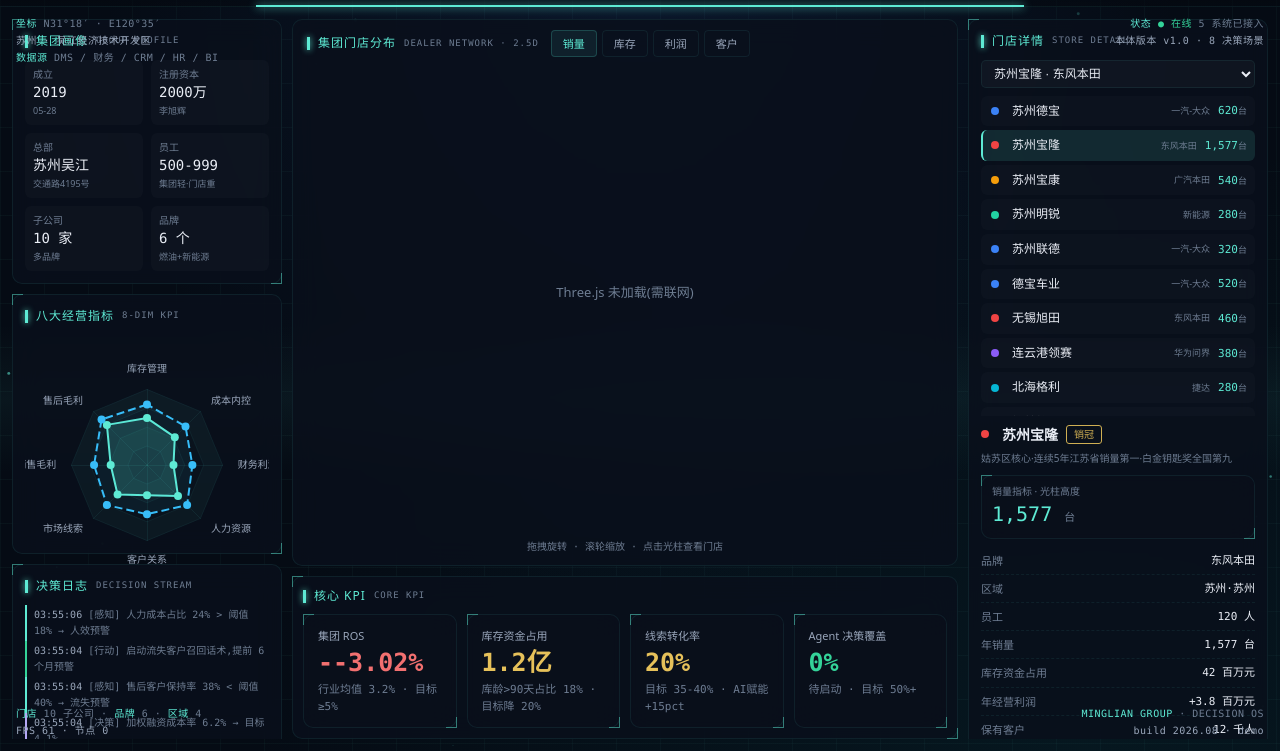
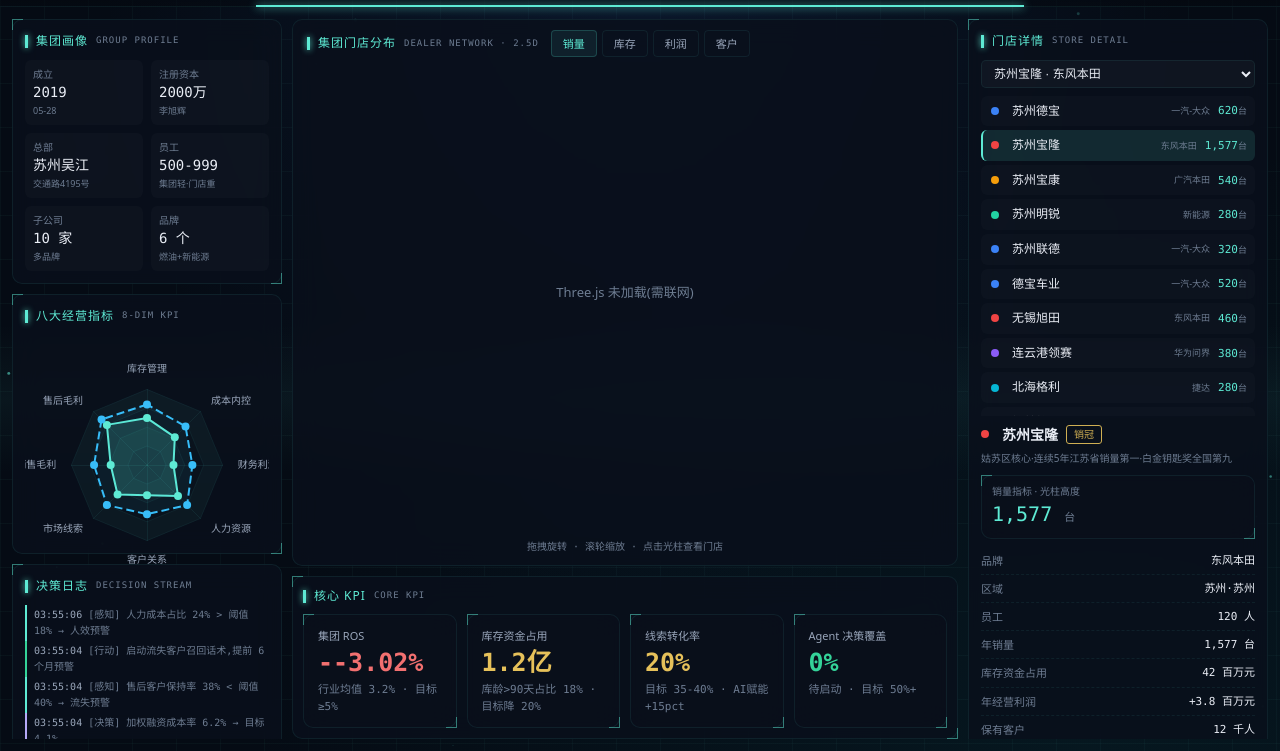
Before and after one commit to LIANGLUYA/minglian-decision-os, a plain HTML site: page index.html in a window 1280 px wide. Shown: the part 49-800 px from the top of the page. Drawn offline with nearby package versions, Linux system fonts and the light colour scheme.

Commit message:
优化:HUD精简/门店联动/图表多样化/角色驾驶舱/智能问答悬浮窗/决策日志实时

```diff
--- a/index.html
+++ b/index.html
@@ -186,25 +186,6 @@ a{color:var(--cyan);text-decoration:none}
 <div id="bg-grid"></div>
 <canvas id="bg-particles"></canvas>
 <div class="scanline"></div>
-
-<!-- 四角 HUD -->
-<div class="hud tl">
-  <div><b>坐标</b> N31°18′ · E120°35′</div>
-  <div class="dim">苏州 · 吴江经济技术开发区</div>
-  <div><b>数据源</b> DMS / 财务 / CRM / HR / BI</div>
-</div>
-<div class="hud tr">
-  <div><b>状态</b> <span style="color:var(--ok)">● 在线</span> 5 系统已接入</div>
-  <div class="dim">本体版本 v1.0 · 8 决策场景</div>
-</div>
-<div class="hud bl">
-  <div><b>门店</b> 10 子公司 · <b>品牌</b> 6 · <b>区域</b> 4</div>
-  <div class="dim">FPS <span id="hud-fps">--</span> · 节点 <span id="hud-nodes">0</span></div>
-</div>
-<div class="hud br">
-  <div><b>MINGLIAN GROUP</b> · DECISION OS</div>
-  <div class="dim" id="hud-ver">build 2026.08 · demo</div>
-</div>
 
 <!-- 顶部导航 -->
 <nav id="nav">
@@ -948,6 +929,9 @@ function renderStoreList(){
       if(scenes.overview){ scenes.overview.highlight(curStore); scenes.overview.focus(curStore); }
     };
   });
+  // 滚动到选中门店(让点击的门店在列表可视区)
+  const sel = document.querySelector('#store-list .store-item[data-id="'+curStore+'"]');
+  if(sel) sel.scrollIntoView({block:'nearest', behavior:'smooth'});
 }
 function renderStoreDetail(id){
   const s = STORES.find(x=>x.id===id); if(!s) return;
@@ -1468,7 +1452,7 @@ async function initCity3D(){
     const hits = ray.intersectObjects(hitMeshes, false);
     if(hits.length){
       const storeId = hits[0].object.parent.userData.storeId;
-      curStore = storeId; renderStoreDetail(storeId); renderStoreSelect(); highlight(storeId); focusStore(storeId);
+      curStore = storeId; renderStoreDetail(storeId); renderStoreSelect(); renderStoreList(); highlight(storeId); focusStore(storeId);
     }
   }
   host.addEventListener('pointerdown', onDown);
@@ -1530,7 +1514,7 @@ async function initCity3D(){
       if(composer) composer.render(); else renderer.render(scene, camera);
     }
   };
-  document.getElementById('hud-nodes').textContent = STORES.length;
+  (()=>{const e=document.getElementById('hud-nodes'); if(e) e.textContent = STORES.length;})();
   // 俯冲聚焦开场(zoom 2.5 → 5.0, 900ms ease-out;用 setTimeout 兜底避免后台 rAF 暂停)
   (function intro(){
     const FROM = 2.5, TO = 5.0, DUR = 900, start = performance.now();
@@ -1636,7 +1620,7 @@ function initGraph(){
       const vis = KG.visible[m.key];
       m.sp.visible = vis; m.halo.visible = vis; m.label.visible = vis;
     });
-    document.getElementById('hud-nodes').textContent = Object.keys(KG.meshes).filter(id=>KG.visible[KG.meshes[id].key]).length;
+    (()=>{const e=document.getElementById('hud-nodes'); if(e) e.textContent = Object.keys(KG.meshes).filter(id=>KG.visible[KG.meshes[id].key]).length;})();
   }
 
   // 交互
@@ -1677,7 +1661,7 @@ function initGraph(){
     },
     resize(){ const w2=host.clientWidth,h2=host.clientHeight; camera.aspect=w2/h2; camera.updateProjectionMatrix(); renderer.setSize(w2,h2); }
   };
-  document.getElementById('hud-nodes').textContent = KG_NODES.length;
+  (()=>{const e=document.getElementById('hud-nodes'); if(e) e.textContent = KG_NODES.length;})();
 }
 window.kgReset = function(){
   if(scenes.graph) scenes.graph.reset();
@@ -2141,7 +2125,7 @@ function mainLoop(){
   // FPS
   fpsFrames++;
   if(performance.now()-fpsTime > 1000){
-    document.getElementById('hud-fps').textContent = fpsFrames;
+    (()=>{const e=document.getElementById('hud-fps'); if(e) e.textContent = fpsFrames;})();
     fpsFrames=0; fpsTime=performance.now();
   }
   if(currentPage==='overview' && scenes.overview) scenes.overview.animate(t);
```
